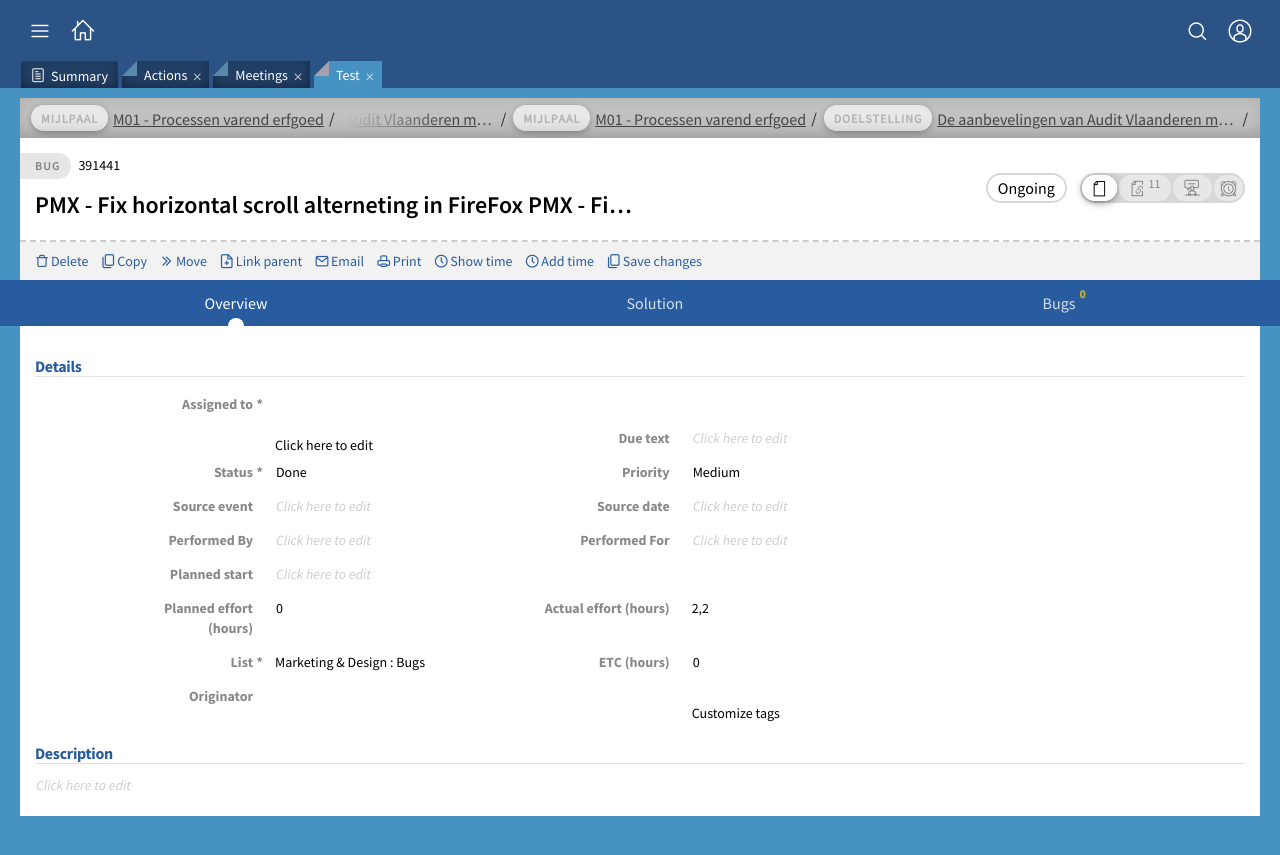
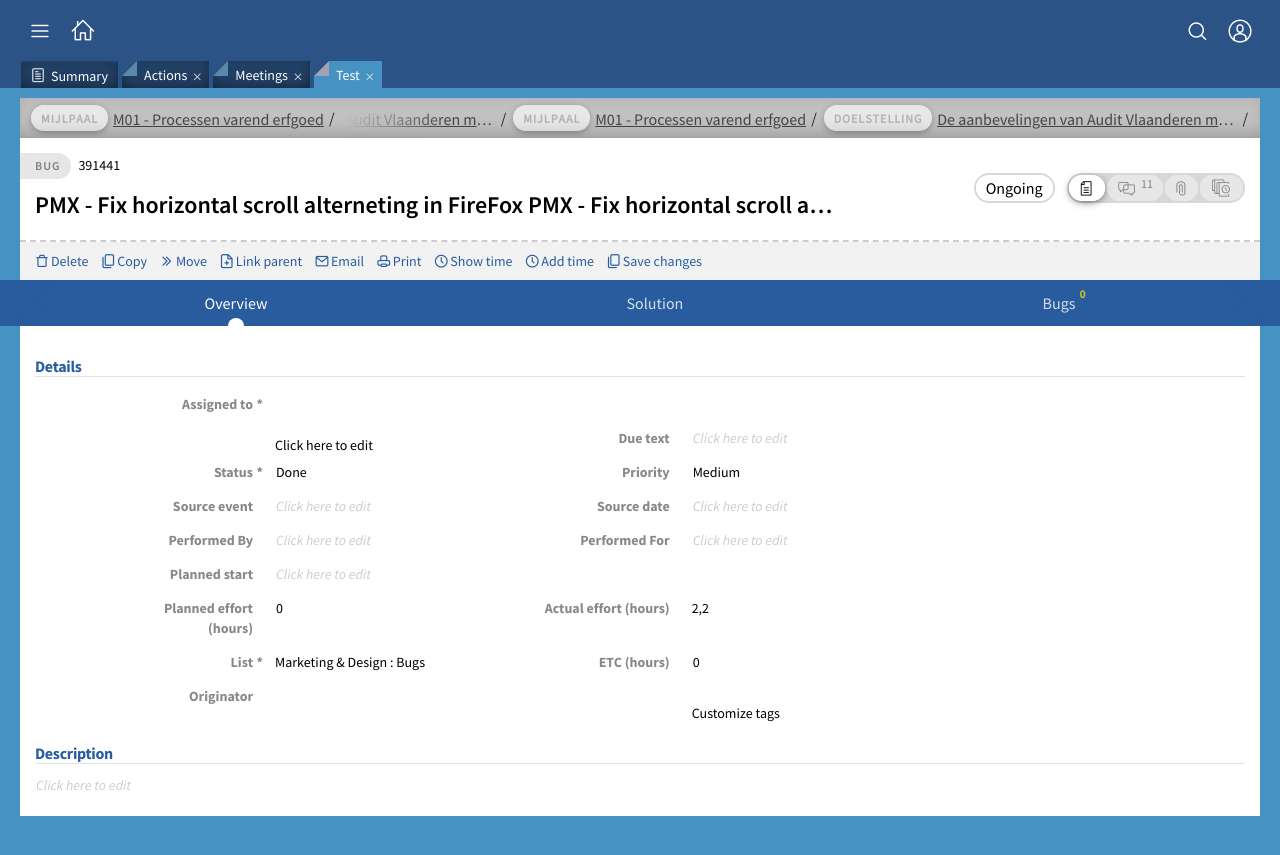
Before and after one commit to lordblendi/tracker-mockup, a Jekyll site: the page built from pages/pmx-present.html, in a window 1280 px wide. Shown: the top 855 px of the page. Built offline with Jekyll 4.4.1, drawn with Linux system fonts in a browser that asks for light colours; nearby versions of some CDN libraries; comment, search, counter and statistics services are not loaded.

Commit message:
no more toggle class

```diff
--- a/_includes/blocks/item-header.html
+++ b/_includes/blocks/item-header.html
@@ -1,6 +1,6 @@
 <header class="item-header">
   <div class="row">
-    <div class="col col-6">
+    <div class="col col-8">
       <div class="item-header__meta">
         <span class="item-header__type item-header__type--bug font--label">Bug</span>
         <span class="item-header__id">391441</span>
@@ -10,7 +10,7 @@
         <h2 class="font--h2 ellipsis" title="PMX - Fix horizontal scroll alterneting in FireFox PMX - Fix horizontal scroll alterneting in FireFox PMX - Fix horizontal scroll alterneting in FireFox PMX - Fix horizontal scroll alterneting in FireFox PMX - Fix horizontal scroll alterneting in FireFox PMX - Fix horizontal scroll alterneting in FireFox END END END END END END">PMX - Fix horizontal scroll alterneting in FireFox PMX - Fix horizontal scroll alterneting in FireFox PMX - Fix horizontal scroll alterneting in FireFox PMX - Fix horizontal scroll alterneting in FireFox PMX - Fix horizontal scroll alterneting in FireFox PMX - Fix horizontal scroll alterneting in FireFox END END END END END END</h2>
       </div>
     </div>
-    <div class="col col-6 align-right">
+    <div class="col col-4 align-right">
       <div class="item-header__actions">
         <div class="item-header__action">
           <div class="pmx-selector pmx-selector--readonly">
@@ -22,29 +22,29 @@
           </div>
         </div>
         <div class="item-header__action">
-          <div class="pmx-selector pmx-selector--expanded pmx-selector--toggleselect JS_selector pmx-selector--required">
+          <div class="pmx-selector pmx-selector--expanded JS_selector">
             <div class="pmx-selector__item pmx-selector__item--selected JS_selectorItem JS_toggle-progress">
               <div class="pmx-selector__block">
-                <div class="pmx-selector__blockPart pmx-selector__blockPart--prefix">च</div>
+                <div class="pmx-selector__blockPart pmx-selector__blockPart--prefix"></div>
               </div>
             </div>
             <div class="pmx-selector__itemSeperator"></div>
             <div class="pmx-selector__item  JS_selectorItem JS_toggle-comments">
               <div class="pmx-selector__block">
-                <div class="pmx-selector__blockPart pmx-selector__blockPart--prefix">ރ</div>
+                <div class="pmx-selector__blockPart pmx-selector__blockPart--prefix"></div>
                 <div class="pmx-selector__blockPart pmx-selector__blockPart--counter"><sup>11</sup></div>
               </div>
             </div>
             <div class="pmx-selector__itemSeperator"></div>
             <div class="pmx-selector__item JS_selectorItem">
               <div class="pmx-selector__block">
-                <div class="pmx-selector__blockPart pmx-selector__blockPart--prefix">स</div>
+                <div class="pmx-selector__blockPart pmx-selector__blockPart--prefix"></div>
               </div>
             </div>
             <div class="pmx-selector__itemSeperator"></div>
             <div class="pmx-selector__item JS_selectorItem">
               <div class="pmx-selector__block">
-                <div class="pmx-selector__blockPart pmx-selector__blockPart--prefix">ढ़</div>
+                <div class="pmx-selector__blockPart pmx-selector__blockPart--prefix"></div>
               </div>
             </div>
           </div>
--- a/_includes/blocks/popup/include-exclude-selector.html
+++ b/_includes/blocks/popup/include-exclude-selector.html
@@ -12,7 +12,7 @@
 
 
 
-<div class="pmx-selector pmx-selector--expanded pmx-selector--required pmx-selector--toggleselect JS_selector">
+<div class="pmx-selector pmx-selector--expanded JS_selector">
   <div class="pmx-selector__item JS_selectorItem  {{includeSelectedClass}} JS_itemBox__cellInner--inclExcl" data-filter="Include">
     <div class="pmx-selector__block">
       <div class="pmx-selector__blockPart pmx-selector__blockPart--label">Include</div>
--- a/_includes/javascript/and-or-selector.html
+++ b/_includes/javascript/and-or-selector.html
@@ -1,13 +1,13 @@
-  <div class="pmx-selector pmx-selector--expanded pmx-selector--required pmx-selector--toggleselect JS_selector">
+  <div class="pmx-selector pmx-selector--expanded JS_selector">
     <div class="pmx-selector__item JS_selectorItem pmx-selector__item--selected">
       <div class="pmx-selector__block">
-        <span class="pmx-selector__blockPart pmx-selector__blockPart--label">Or</span>
+        <div class="pmx-selector__blockPart pmx-selector__blockPart--label">Or</div>
       </div>
     </div>
     <div class="pmx-selector__itemSeperator"></div>
     <div class="pmx-selector__item JS_selectorItem">
       <div class="pmx-selector__block">
-        <span class="pmx-selector__blockPart pmx-selector__blockPart--label">And</span>
+        <div class="pmx-selector__blockPart pmx-selector__blockPart--label">And</div>
       </div>
     </div>
   </div>
--- a/_includes/javascript/itemSelected.html
+++ b/_includes/javascript/itemSelected.html
@@ -1,5 +1,5 @@
 <li class="itemBox__cell itemBox__cell--flex0 itemBox__cell--action JS_showSelected">
   <div class="itemBox__cellInner">
-    <div class="itemBox__action">✓</div>
+    <div class="itemBox__action"></div>
   </div>
 </li>
--- a/_includes/popups/old-pmx-multiselect.html
+++ b/_includes/popups/old-pmx-multiselect.html
@@ -3,7 +3,7 @@
     <div class="newpickercontent">
       <div id="tabs" class="old-multiselect-tabs">
 
-        <div class="pmx-selector pmx-selector--expanded pmx-selector--toggleselect JS_selector JS_pmx-selector--incl-excl JS_pmx-selector--old">
+        <div class="pmx-selector pmx-selector--expanded JS_selector JS_pmx-selector--incl-excl JS_pmx-selector--old">
           <div class="pmx-selector__item pmx-selector__item--selected JS_selectorItem JS_pmx-selector__item--include">
             <div class="pmx-selector__block">
               <div class="pmx-selector__blockPart pmx-selector__blockPart--field">Include</div>
--- a/sass/framework.scss
+++ b/sass/framework.scss
@@ -12,6 +12,8 @@
 /* grid */
 
 .row {
+  position: relative;
+
   &::after {
     content: '';
     display: table;
@@ -22,16 +24,16 @@
     float: left;
 
     &-1 {
-      width: 8,333332%;
+      width: 8.333332%;
     }
     &-2 {
-      width: 16,666667%;
+      width: 16.666667%;
     }
     &-3 {
       width: 25%;
     }
     &-4 {
-      width: 33,333332%
+      width: 33.333332%
     }
     &-5 {
       width: auto;
@@ -40,13 +42,22 @@
       width: 50%;
     }
     &-7 {
-      width: 58,333332%;
+      width: 58.333332%;
     }
     &-8 {
-      width: 66,666667%
+      width: 66.666667%
     }
     &-9 {
-      width: 85
+      width: 75%
+    }
+    &-10 {
+      width: 83.333332%;
+    }
+    &-11 {
+      width: 91.666667%;
+    }
+    &-12 {
+      width: 100%;
     }
   }
 }
--- a/scripts/components/selector.js
+++ b/scripts/components/selector.js
@@ -21,7 +21,7 @@ function handleSelector(selector, selectorValue) {
   const required = selector.hasClass('pmx-selector--required');
   const expanded = selector.hasClass('pmx-selector--expanded');
   const multiSelect = selector.hasClass('pmx-selector--multiselect');
-  const toggleSelect = selector.hasClass('pmx-selector--toggleselect');
+  const toggleSelect = !selector.hasClass('pmx-selector--multiselect');
   const inclExcl = selector.hasClass('JS_pmx-selector--incl-excl');
 
   const selectedValues = selector.find('.pmx-selector__item--selected');
```
Also changed, not shown: pages/selectors.html (+33 -6 lines), sass/components/pmx-selector.scss (+1 -7 lines), assets/fonts/tenforce.ttf.
